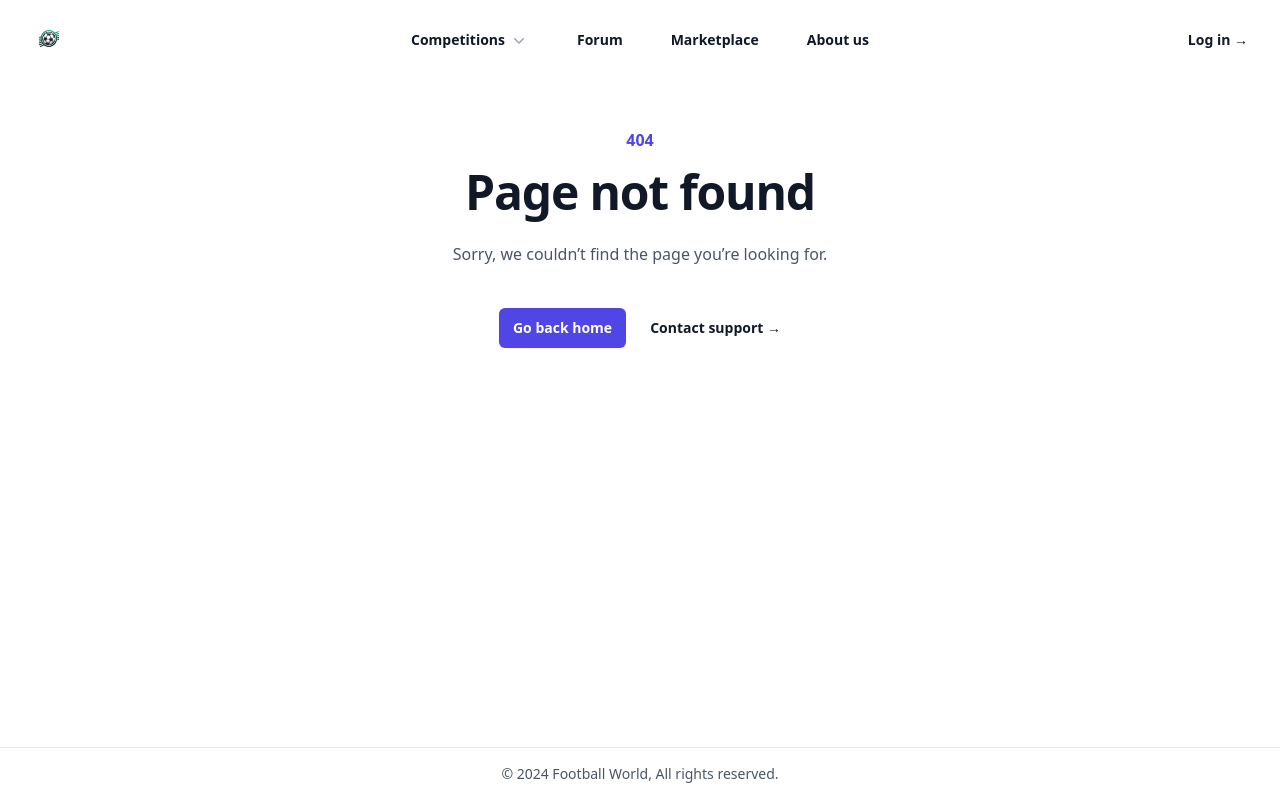
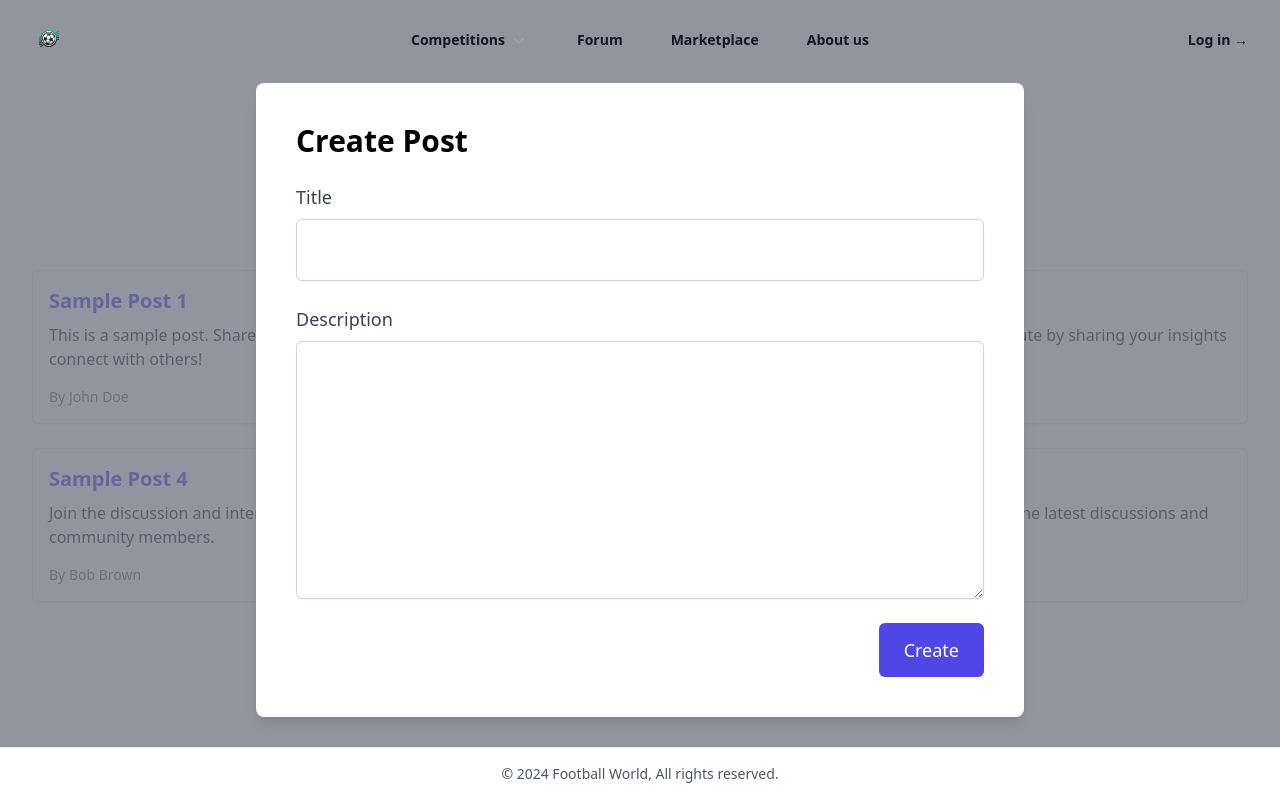
Before and after one commit to IvanHristov12/Football-World-2024, a React (Vite) app in the folder client/: page /forum/createpost in a window 1280 px wide. Before the commit this address had no page. Built offline with nearby package versions, Linux system fonts and the light colour scheme.

Commit message:
Added forum catalogue and CreatePost modal

```diff
--- a/client/src/App.jsx
+++ b/client/src/App.jsx
@@ -1,12 +1,16 @@
+import { Routes, Route } from "react-router-dom"
+
+
 import Header from "./components/header/Header"
 import Home from "./components/home/Home"
-import { Routes, Route } from "react-router-dom"
 import Login from "./components/login/Login"
 import Register from "./components/register/Register"
 import AboutUs from "./components/aboutus/AboutUs"
 import PrivacyPolicy from "./components/privacyPolicy/PrivacyPolicy"
 import Footer from "./components/footer/Footer"
 import NotFound from "./components/notFound/NotFound"
+import ForumCatalogue from "./components/forum/ForumCatalogue"
+import CreatePost from "./components/forum/createPost/createPost"
 
 function App() {
     return (
@@ -20,6 +24,11 @@ function App() {
                 <Route path="/login" element={<Login />} />
                 <Route path="/register" element={<Register />} />
                 <Route path="/privacy-policy" element={<PrivacyPolicy />} />
+                <Route path="/forum" element={<ForumCatalogue />} >
+                    <Route path="createpost" element={<CreatePost />} />
+                </Route>
+
+
                 <Route path="*" element={<NotFound />} />
 
             </Routes>
--- a/client/src/components/aboutus/ContactUs.jsx
+++ b/client/src/components/aboutus/ContactUs.jsx
@@ -86,7 +86,7 @@ export default function ContactUs() {
             </div>
             <Label className="text-sm leading-6 text-gray-600">
               By selecting this, you agree to our{' '}
-              <Link to="/p" className="font-semibold text-indigo-600">
+              <Link to="/privacy-policy" className="font-semibold text-indigo-600">
                 privacy&nbsp;policy
               </Link>
               .
--- /dev/null
+++ b/client/src/components/forum/ForumCatalogue.jsx
@@ -0,0 +1,70 @@
+import { useState } from 'react';
+import { Link, Outlet } from 'react-router-dom'
+
+export default function ForumCatalogue() {
+    const posts = [
+        {
+            title: 'Sample Post 1',
+            description: 'This is a sample post. Share your thoughts and connect with others!',
+            author: 'John Doe'
+        },
+        {
+            title: 'Sample Post 2',
+            description: 'Another example of a post. Engage with the community and discuss various topics.',
+            author: 'Jane Smith'
+        },
+        {
+            title: 'Sample Post 3',
+            description: 'Feel free to contribute by sharing your insights and experiences.',
+            author: 'Alice Johnson'
+        },
+        {
+            title: 'Sample Post 4',
+            description: 'Join the discussion and interact with other community members.',
+            author: 'Bob Brown'
+        },
+        {
+            title: 'Sample Post 5',
+            description: 'Discuss recent events and share your perspectives.',
+            author: 'Charlie Davis'
+        },
+        {
+            title: 'Sample Post 6',
+            description: 'Stay updated with the latest discussions and news.',
+            author: 'Diana Evans'
+        }
+    ];
+
+    const [isCreatingPost, setIsCreatingPost] = useState(false);
+
+    return (
+        <div className="mx-auto max-w-7xl py-16 px-4 sm:py-24 sm:px-6 lg:px-8">
+            <div className="text-center">
+                <h2 className="text-3xl font-bold tracking-tight text-gray-900 sm:text-4xl">Forum</h2>
+                <p className="mt-2 text-lg leading-8 text-gray-600">Share your thoughts and connect with others.</p>
+                <Link
+                    to="createpost"
+                    className="mt-4 inline-flex justify-center py-2 px-4 border border-transparent shadow-sm text-sm font-medium rounded-md text-white bg-indigo-600 hover:bg-indigo-700 focus:outline-none focus:ring-2 focus:ring-offset-2 focus:ring-indigo-500"
+                >
+                    Share your thoughts
+                </Link>
+            </div>
+
+            <Outlet />
+
+            <div className="mt-10">
+                <div className="grid grid-cols-1 sm:grid-cols-2 lg:grid-cols-3 gap-6">
+                    {posts.map((post, index) => (
+                        <div key={index} className="p-4 border rounded-md shadow-sm">
+                            <a href="#" className="text-xl font-semibold text-indigo-600 hover:underline">{post.title}</a>
+                            <p className="mt-2 text-gray-800">{post.description}</p>
+                            <p className="mt-4 text-sm text-gray-500">By {post.author}</p>
+                        </div>
+                    ))}
+                </div>
+            </div>
+        </div>
+    );
+}
+
+// REPLACE INDEX WITH _ID WHEN IMPLEMENTING SERVER GENERATION OF POSTS
--- /dev/null
+++ b/client/src/components/forum/createPost/createPost.jsx
@@ -0,0 +1,43 @@
+import { redirect } from "react-router-dom";
+
+export default function CreatePost() {
+    return (
+        <div
+            className="fixed inset-0 flex items-center justify-center bg-gray-500 bg-opacity-75"
+            onClick={() => {(redirect('/forum'))}}
+        >
+            <div
+                className="bg-white p-10 rounded-lg shadow-lg w-full max-w-3xl"
+                onClick={(e) => e.stopPropagation()} // Prevent the onClick event from triggering on the backdrop when clicking inside the modal
+            >
+                <h2 className="text-3xl font-bold mb-6">Create Post</h2>
+                <form>
+                    <div className="mb-6">
+                        <label className="block text-lg font-medium text-gray-700">Title</label>
+                        <input
+                            type="text"
+                            className="mt-2 p-4 block w-full border border-gray-300 rounded-md shadow-sm focus:ring-indigo-500 focus:border-indigo-500 text-lg"
+                            required
+                        />
+                    </div>
+                    <div className="mb-6">
+                        <label className="block text-lg font-medium text-gray-700">Description</label>
+                        <textarea
+                            className="mt-2 p-4 block w-full border border-gray-300 rounded-md shadow-sm focus:ring-indigo-500 focus:border-indigo-500 text-lg"
+                            rows="8"
+                            required
+                        ></textarea>
+                    </div>
+                    <div className="flex justify-end">
+                        <button
+                            type="submit"
+                            className="py-3 px-6 border border-transparent shadow-sm text-lg font-medium rounded-md text-white bg-indigo-600 hover:bg-indigo-700 focus:outline-none focus:ring-2 focus:ring-offset-2 focus:ring-indigo-500"
+                        >
+                            Create
+                        </button>
+                    </div>
+                </form>
+            </div>
+        </div>
+    );
+}
```
